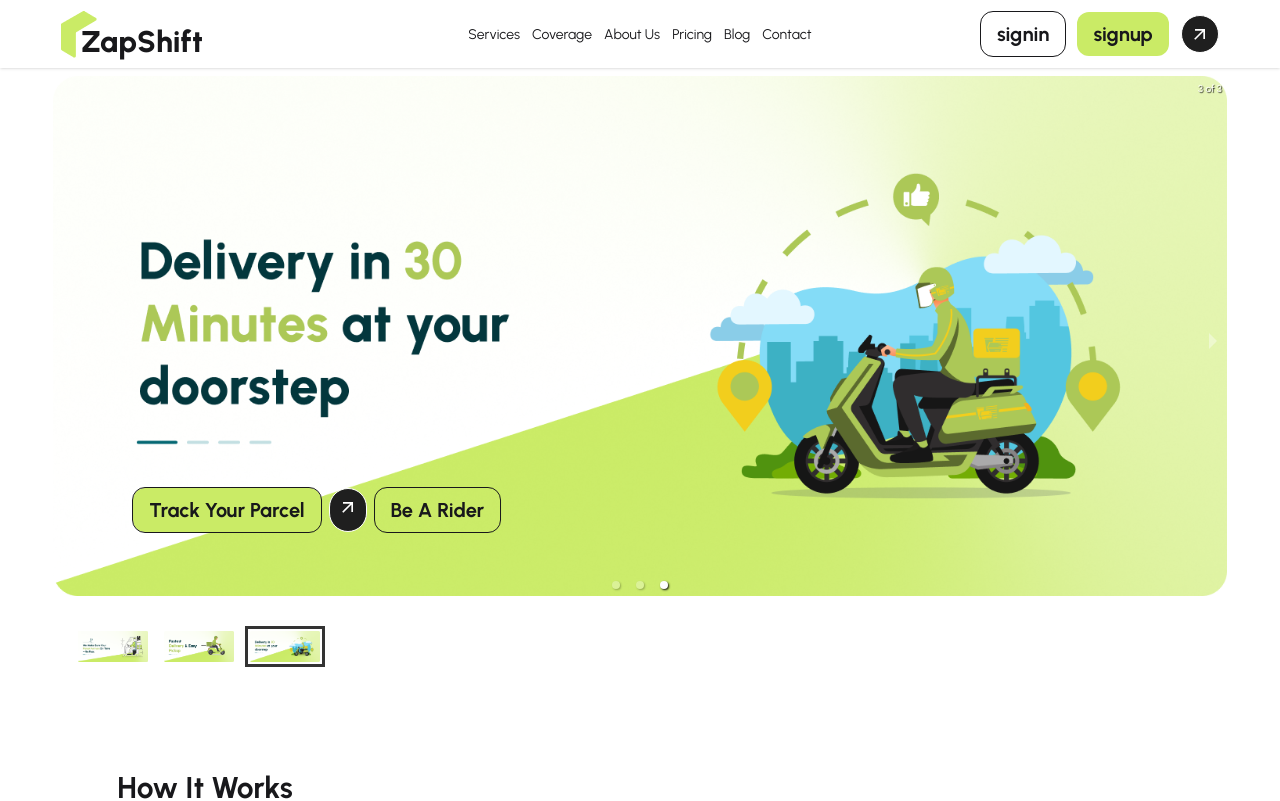
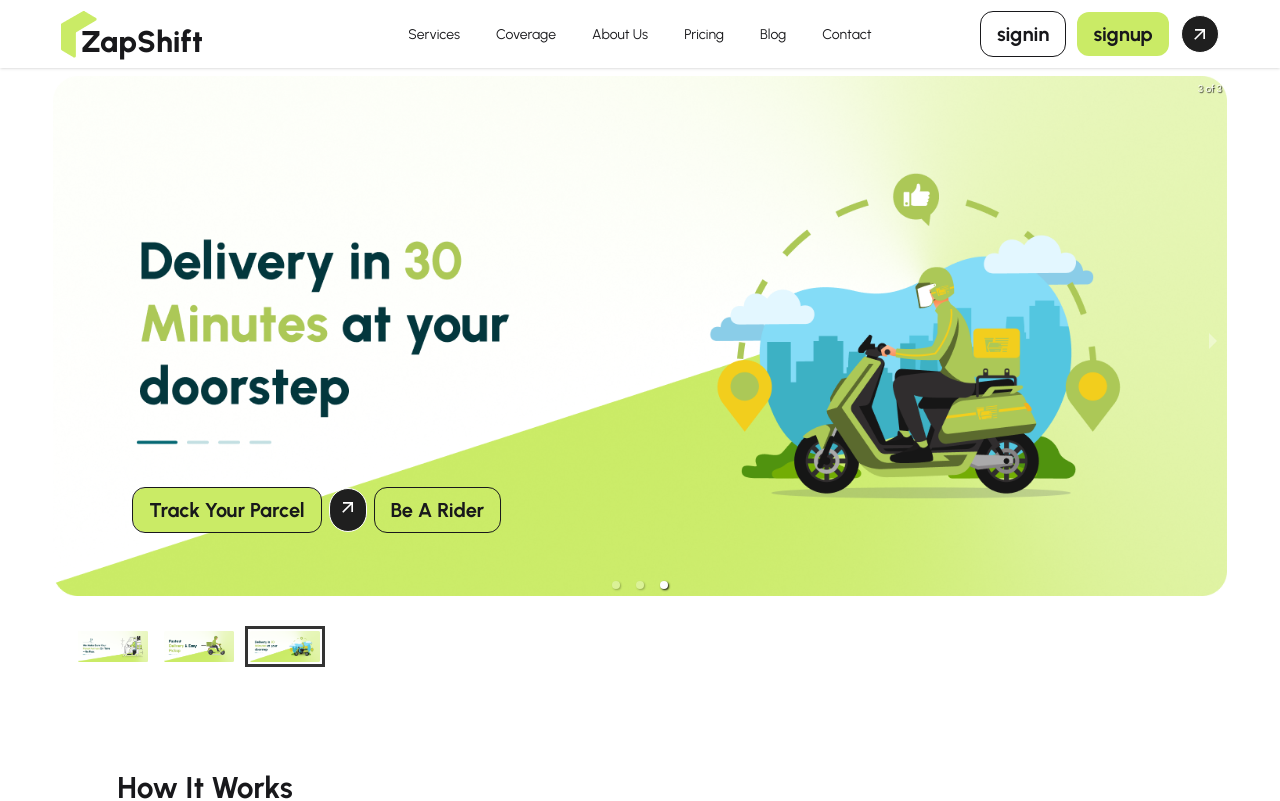
Before and after one commit to Salman472/zap-shift-project-part-1, a React (Vite) app: page / in a window 1280 px wide. Shown: the top 801 px of the page. Built offline with nearby package versions, Linux system fonts and the light colour scheme.

Commit message:
includes map

```diff
--- a/package.json
+++ b/package.json
@@ -16,6 +16,7 @@
     "react-dom": "^19.2.4",
     "react-fast-marquee": "^1.6.5",
     "react-icons": "^5.6.0",
+    "react-leaflet": "^5.0.0-rc.2",
     "react-responsive-carousel": "^3.2.23",
     "react-router": "^7.13.1",
     "swiper": "^12.1.2",
--- a/src/pages/home/Reviews/ReviewData.jsx
+++ b/src/pages/home/Reviews/ReviewData.jsx
@@ -36,19 +36,18 @@ const ReviewData = ({ reviewsPromise }) => {
         coverflowEffect={{
           rotate: 30,
           stretch: "50%",
-          depth: 300,
+          depth: 100,
           modifier: 1,
-          scale: 0.50,
+          scale: 0.75,
           slideShadows: true,
         }}
-
         autoplay={{
           delay: 2000,
           disableOnInteraction: false,
           pauseOnMouseEnter: true,
         }}
         pagination={true}
-        modules={[EffectCoverflow, Pagination,Autoplay]}
+        modules={[EffectCoverflow, Pagination, Autoplay]}
         className="mySwiper"
       >
         {reviews.map((review) => (
--- a/src/pages/shared/Navbar/Navbar.jsx
+++ b/src/pages/shared/Navbar/Navbar.jsx
@@ -1,18 +1,18 @@
 import React from "react";
 import Logo from "../../../components/Logo/Logo";
-import { Link } from "react-router";
+import { NavLink } from "react-router";
 import SignIn from "../../../components/buttons/SignIn";
 import SignUp from "../../../components/buttons/SignUp";
 import Arrow from "../../../components/buttons/Arrow";
 
 const Navbar = () => {
-  const links=<>
-  <Link to={'/services'}>Services</Link>
-  <Link to={'/coverage'}>Coverage</Link>
-  <Link to={'/about-us'}>About Us</Link>
-  <Link to={'/pricing'}>Pricing</Link>
-  <Link to={'/blog'}>Blog</Link>
-  <Link to={'/contact'}>Contact</Link>
+  const NavLinks=<>
+  <li><NavLink to={'/services'}>Services</NavLink></li>
+  <li><NavLink to={'/coverage'}>Coverage</NavLink></li>
+  <li><NavLink to={'/about-us'}>About Us</NavLink></li>
+  <li><NavLink to={'/pricing'}>Pricing</NavLink></li>
+  <li><NavLink to={'/blog'}>Blog</NavLink></li>
+  <li><NavLink to={'/contact'}>Contact</NavLink></li>
   </>
   return (
     <div className="bg-base-100 shadow-sm">
@@ -38,16 +38,16 @@ const Navbar = () => {
           </div>
           <ul
             tabIndex="-1"
-            className="menu menu-sm dropdown-content bg-base-100 rounded-box z-1 mt-3 w-52 p-2 shadow"
+            className="menu menu-sm dropdown-content bg-base-100 rounded-box z-1 mt-3 w-52 p-2 shadow "
           >
-            {links}
+            {NavLinks}
           </ul>
         </div>
         <Logo/>
       </div>
       <div className="navbar-center hidden lg:flex ">
         <ul className="menu menu-horizontal px-1 gap-3">
-         {links}
+         {NavLinks}
         </ul>
       </div>
       <div className="navbar-end gap-3">
--- a/src/routes/router.jsx
+++ b/src/routes/router.jsx
@@ -1,6 +1,7 @@
 import { createBrowserRouter } from "react-router";
 import RootLayout from "../layout/RootLayout";
 import Home from "../pages/home/Home/Home";
+import Coverage from "../pages/coverage/Coverage";
 
 export const router = createBrowserRouter([
   {
@@ -10,6 +11,11 @@ export const router = createBrowserRouter([
         {
             index:true,
             Component:Home
+        },
+        {
+          path:'/coverage',
+          Component:Coverage,
+          loader: ()=>fetch("/utilits/serviceCenters.json").then(res=>res.json())
         }
     ]
   },
```
Also changed, not shown: 1 other file (tests, documents, lock files or other folders). Lines whose indentation alone changed are shown as unchanged.
